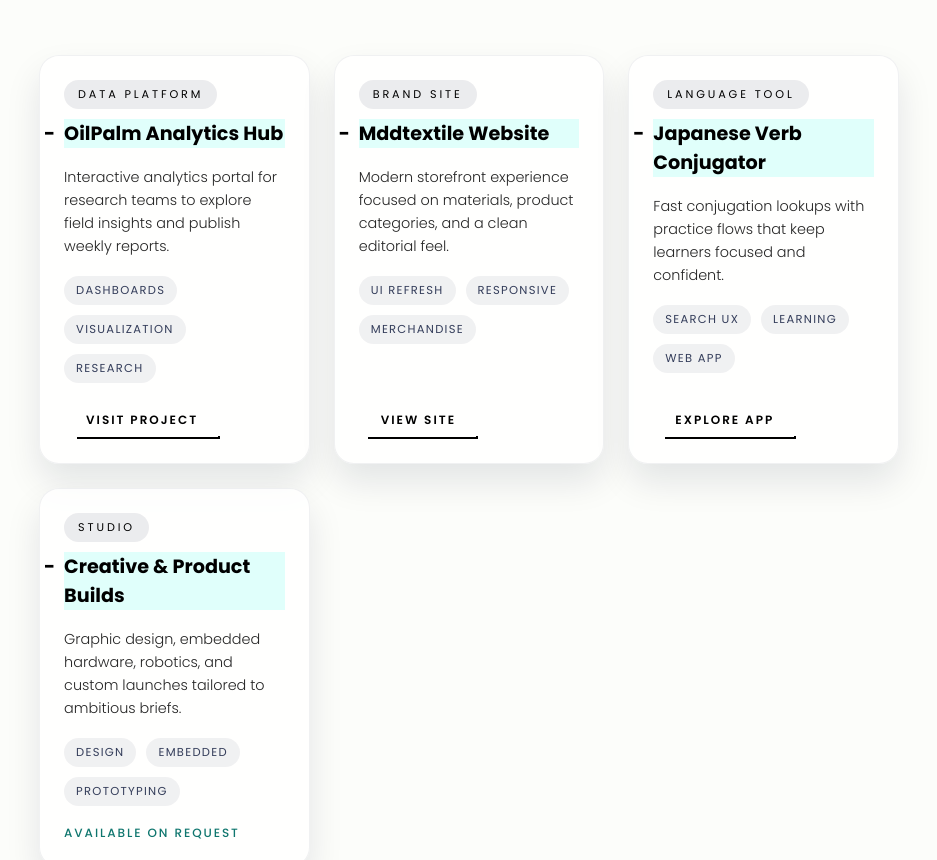
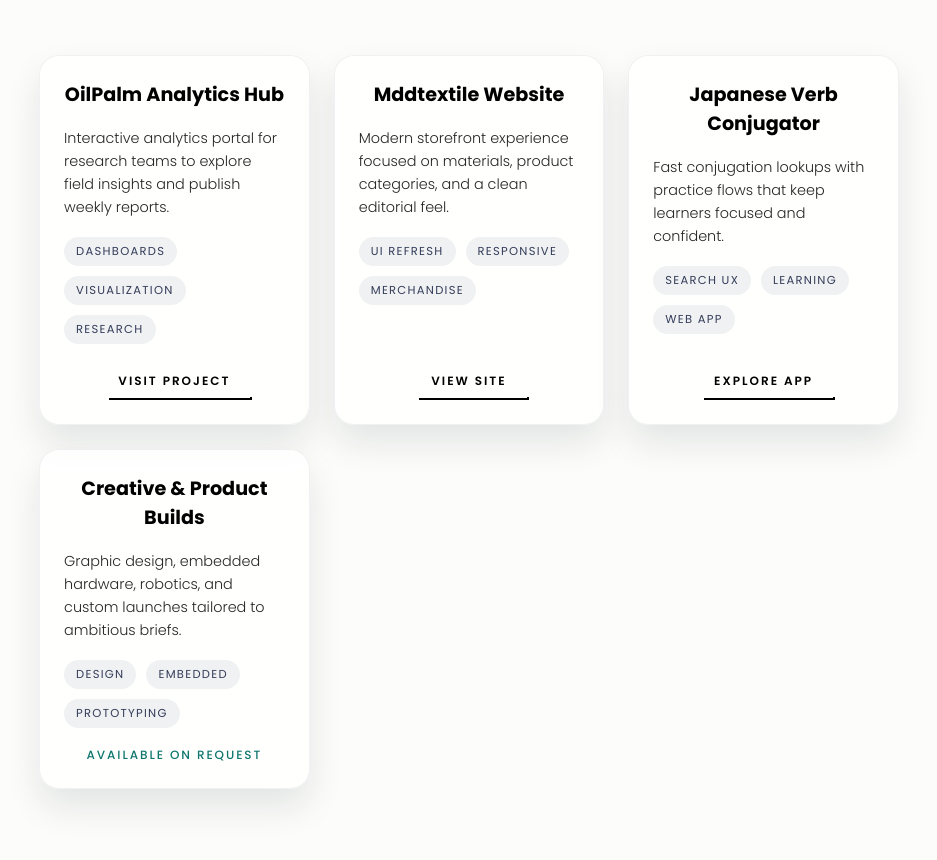
Before and after one commit to jolous/portfolio, a React (Vite) app: page / in a window 1280 px wide. Shown: the part 4585-5445 px from the top of the page, without its empty margins (171-1108 px from the left). Built offline with nearby package versions, Linux system fonts and the light colour scheme.

Commit message:
Center freelance titles and remove highlight

```diff
--- a/src/App.tsx
+++ b/src/App.tsx
@@ -822,7 +822,6 @@ export default function App() {
             <div className="freelance-grid">
               <article className="freelance-card">
                 <div className="freelance-card__header">
-                  <span className="freelance-card__badge">Data Platform</span>
                   <h3>OilPalm Analytics Hub</h3>
                 </div>
                 <p className="freelance-card__summary">
@@ -850,7 +849,6 @@ export default function App() {
 
               <article className="freelance-card">
                 <div className="freelance-card__header">
-                  <span className="freelance-card__badge">Brand Site</span>
                   <h3>Mddtextile Website</h3>
                 </div>
                 <p className="freelance-card__summary">
@@ -878,7 +876,6 @@ export default function App() {
 
               <article className="freelance-card">
                 <div className="freelance-card__header">
-                  <span className="freelance-card__badge">Language Tool</span>
                   <h3>Japanese Verb Conjugator</h3>
                 </div>
                 <p className="freelance-card__summary">
@@ -906,7 +903,6 @@ export default function App() {
 
               <article className="freelance-card">
                 <div className="freelance-card__header">
-                  <span className="freelance-card__badge">Studio</span>
                   <h3>Creative &amp; Product Builds</h3>
                 </div>
                 <p className="freelance-card__summary">
--- a/src/styles/style.css
+++ b/src/styles/style.css
@@ -936,6 +936,13 @@ nav h1 {
 .freelance-card__header h3 {
 	margin: 0;
 	font-size: 1.2rem;
+	background-color: transparent;
+	display: block;
+	text-align: center;
+}
+
+.freelance-card__header h3::before {
+	content: none;
 }
 
 .freelance-card__summary {
@@ -962,7 +969,7 @@ nav h1 {
 }
 
 .freelance-card__link {
-	align-self: flex-start;
+	align-self: center;
 	margin-top: auto;
 	text-transform: uppercase;
 	font-size: 0.75rem;
@@ -970,6 +977,7 @@ nav h1 {
 }
 
 .freelance-card__note {
+	align-self: center;
 	margin-top: auto;
 	font-weight: 500;
 	color: #0f766e;
```
